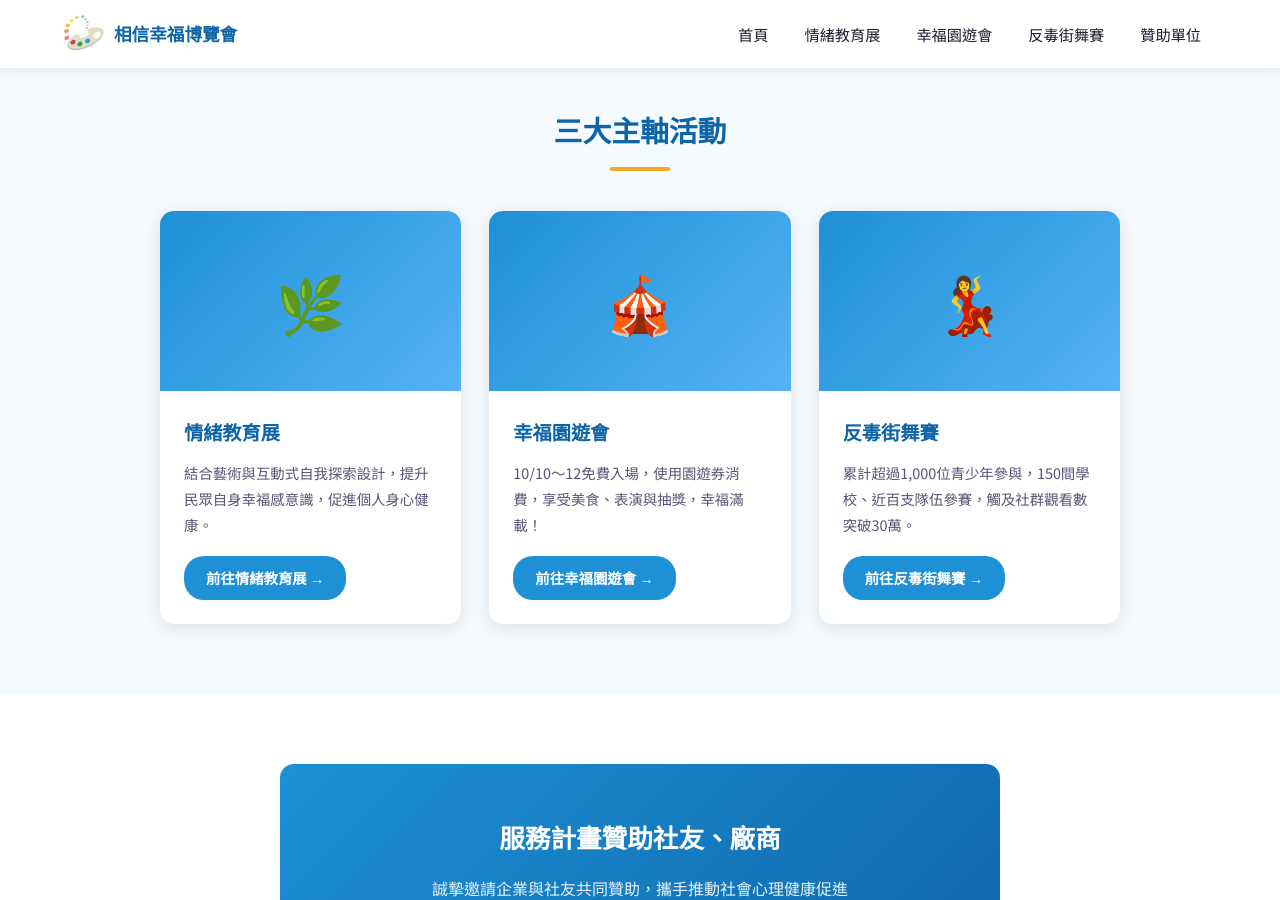
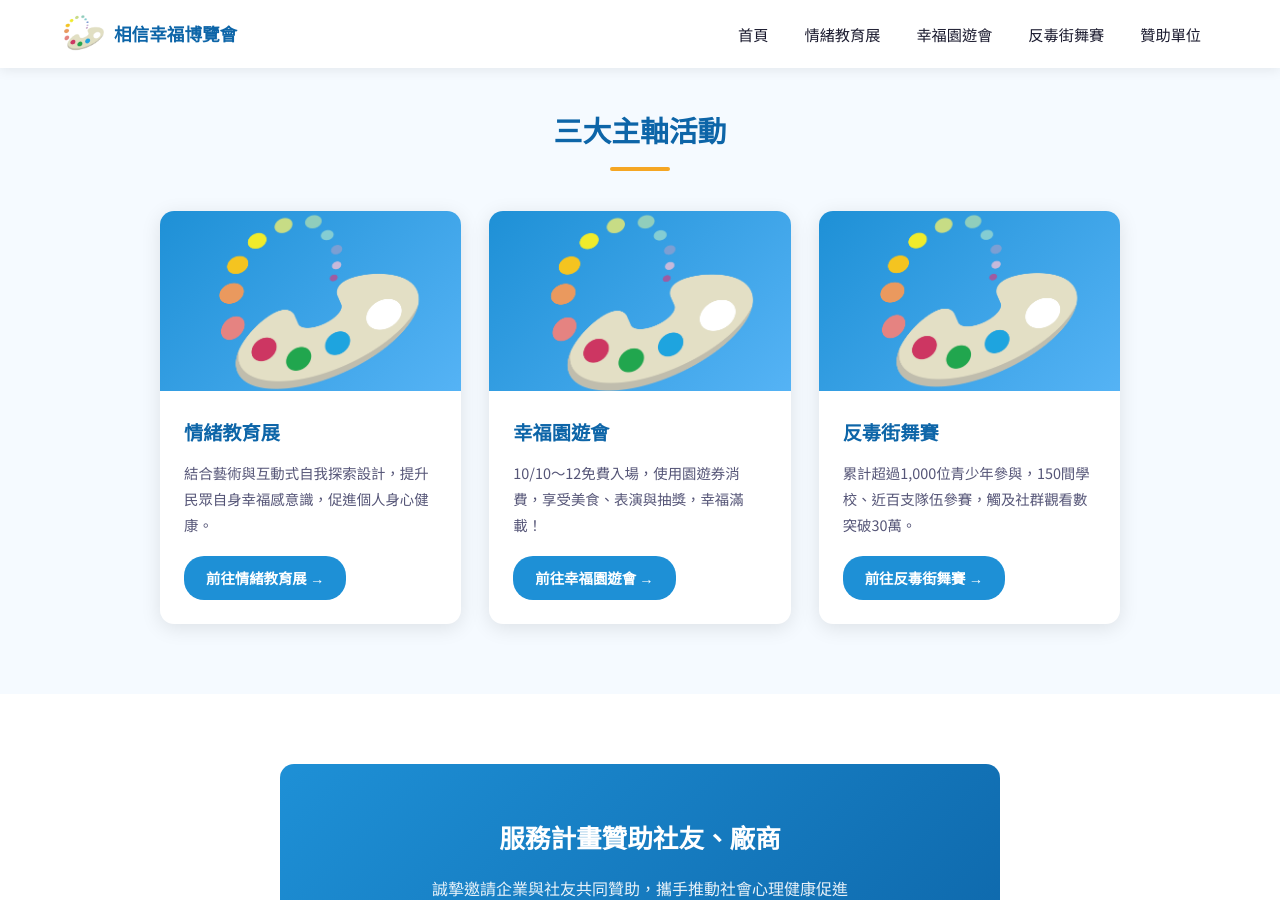
Before and after one commit to luhunglieh/believe-in-happiness-expo, a Jekyll site: the page built from believe-in-happiness-expo/index.html, in a window 1280 px wide and 900 px high, scrolled down 1285 px. Built offline with Jekyll 4.4.1, drawn with Linux system fonts in a browser that asks for light colours.

Commit message:
Replace emoji placeholders with actual PNG activity logos

```diff
--- a/believe-in-happiness-expo/index.html
+++ b/believe-in-happiness-expo/index.html
@@ -37,7 +37,7 @@ title: 首頁
   <div class="activity-grid">
 
     <a class="activity-card" href="{{ '/pages/emotion-expo' | relative_url }}">
-      <div class="activity-card-img">🌿</div>
+      <div class="activity-card-img"><img src="{{ '/assets/images/logo_情緒教育.png' | relative_url }}" alt="情緒教育展"></div>
       <div class="activity-card-body">
         <h3>情緒教育展</h3>
         <p>結合藝術與互動式自我探索設計，提升民眾自身幸福感意識，促進個人身心健康。</p>
@@ -46,7 +46,7 @@ title: 首頁
     </a>
 
     <a class="activity-card" href="{{ '/pages/happiness-fair' | relative_url }}">
-      <div class="activity-card-img">🎪</div>
+      <div class="activity-card-img"><img src="{{ '/assets/images/logo_園遊會.png' | relative_url }}" alt="幸福園遊會"></div>
       <div class="activity-card-body">
         <h3>幸福園遊會</h3>
         <p>10/10～12免費入場，使用園遊券消費，享受美食、表演與抽獎，幸福滿載！</p>
@@ -55,7 +55,7 @@ title: 首頁
     </a>
 
     <a class="activity-card" href="{{ '/pages/dance-contest' | relative_url }}">
-      <div class="activity-card-img">💃</div>
+      <div class="activity-card-img"><img src="{{ '/assets/images/logo_街舞.png' | relative_url }}" alt="反毒街舞賽"></div>
       <div class="activity-card-body">
         <h3>反毒街舞賽</h3>
         <p>累計超過1,000位青少年參與，150間學校、近百支隊伍參賽，觸及社群觀看數突破30萬。</p>
```
Also changed, not shown: believe-in-happiness-expo/assets/images/logo_園遊會.png (added), believe-in-happiness-expo/assets/images/logo_情緒教育.png (added), believe-in-happiness-expo/assets/images/logo_街舞.png (added), 5 other files.
